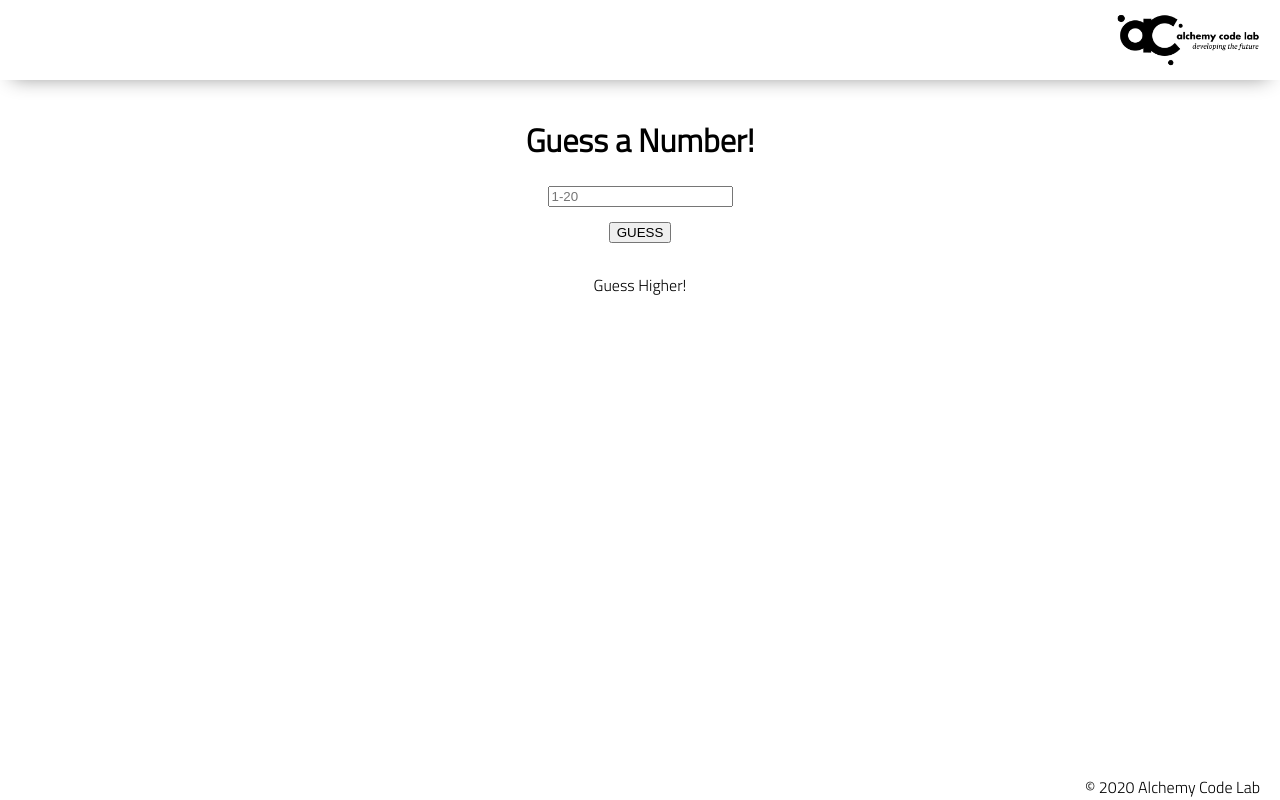
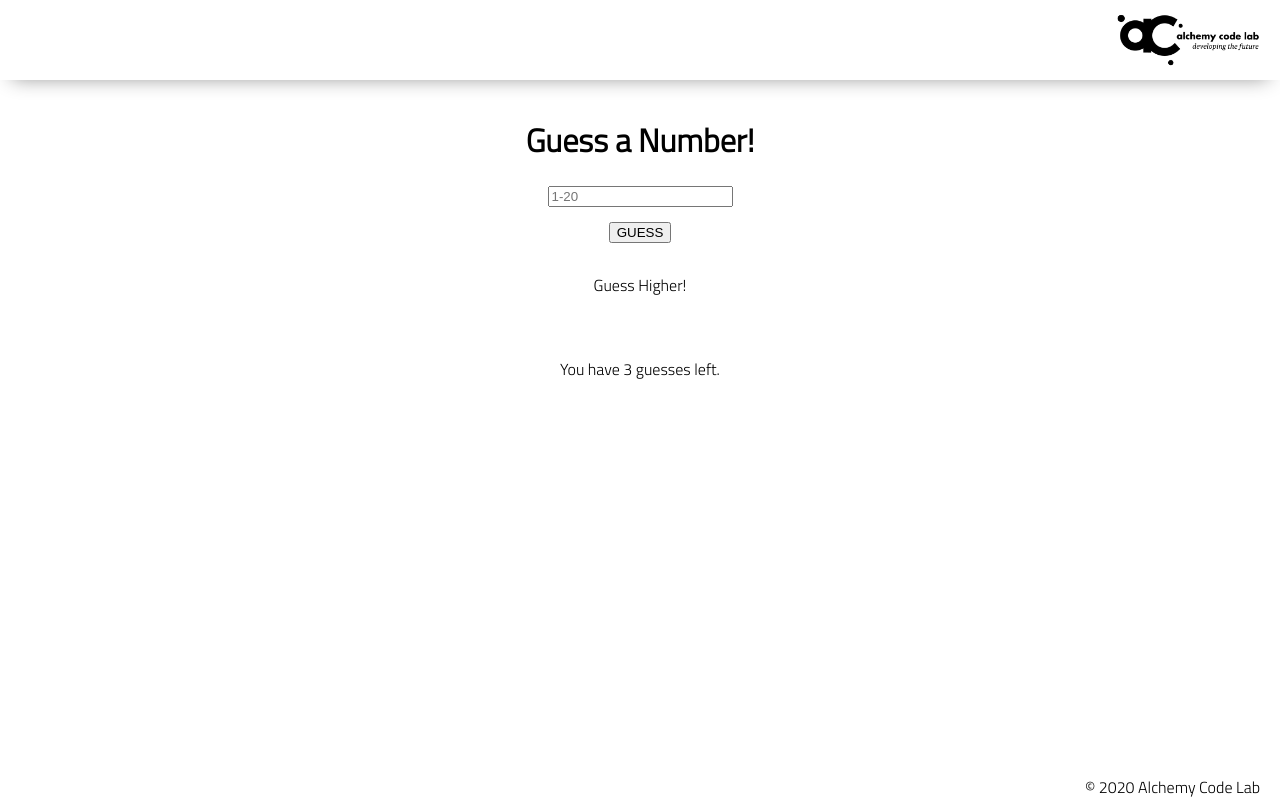
Before and after one commit to spencer-eagleton/lab01a-guess-a-number, a website: page index.html in a window 1280 px wide. Both pictures are taken after a click on the button "GUESS". Drawn offline with Linux system fonts and the light colour scheme.

Commit message:
added guesses left html, linked the span to JS to display guesses left

```diff
--- a/app.js
+++ b/app.js
@@ -2,16 +2,25 @@
 const userGuess = document.getElementById('user-guess');
 const button = document.getElementById('button');
 const resultMessage = document.getElementById('result-message');
+const guessesLeftDisplay = document.getElementById('guesses-left-display')
 
 // initialize global state
 let randomNumber = [Math.floor(Math.random() * 20)];
-console.log(randomNumber)
+  console.log(randomNumber)
+
+let guessesLeft = 4
+
+
+
+
 
 
 // set event listeners
 button.addEventListener('click', ()=> {
-  console.log('click!')
-  console.log(userGuess.value)
+  guessesLeft --;
+  guessesLeftDisplay.textContent = guessesLeft
+  console.log(guessesLeft)
+
   // get user input
   if(Number(userGuess.value) == randomNumber) {
     const resultText = "You guessed it!"
@@ -23,6 +32,8 @@ button.addEventListener('click', ()=> {
       const resultText = "Guess Higher!"
       resultMessage.textContent = resultText
 
+
+
   } else if (Number(userGuess.value) > randomNumber) {
 
       const resultText = "Too high. Guess again!"
@@ -31,6 +42,7 @@ button.addEventListener('click', ()=> {
 
 
 
+
   // use user input to update state
   // update DOM to reflect the new state
 });
--- a/index.html
+++ b/index.html
@@ -32,6 +32,7 @@
    <h1>Guess a Number!</h1>
 
 
+
    <input id="user-guess" type="text" placeholder="1-20">
 
 
@@ -39,6 +40,7 @@
 
 
    <p id="result-message"></p>
+   <p>You have <span id="guesses-left-display">4</span> guesses left.</p>
 
 
 
```
